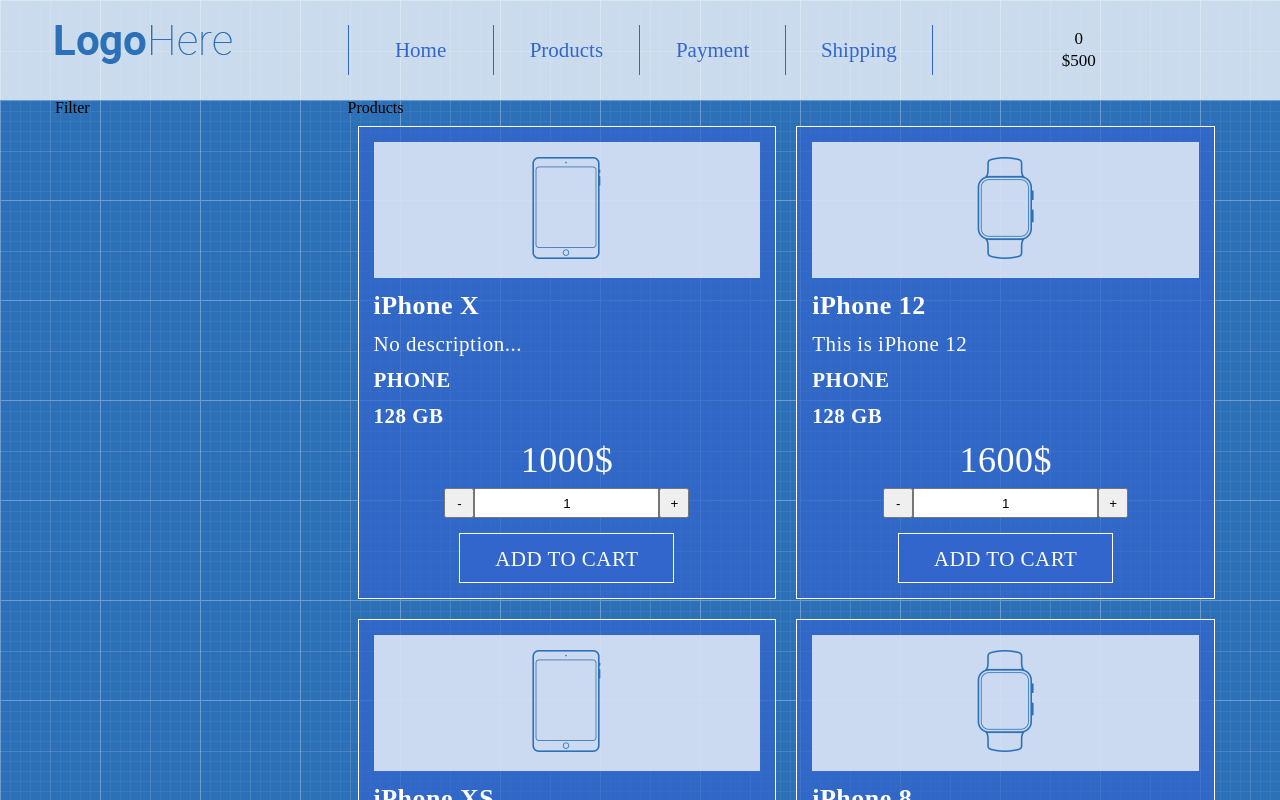
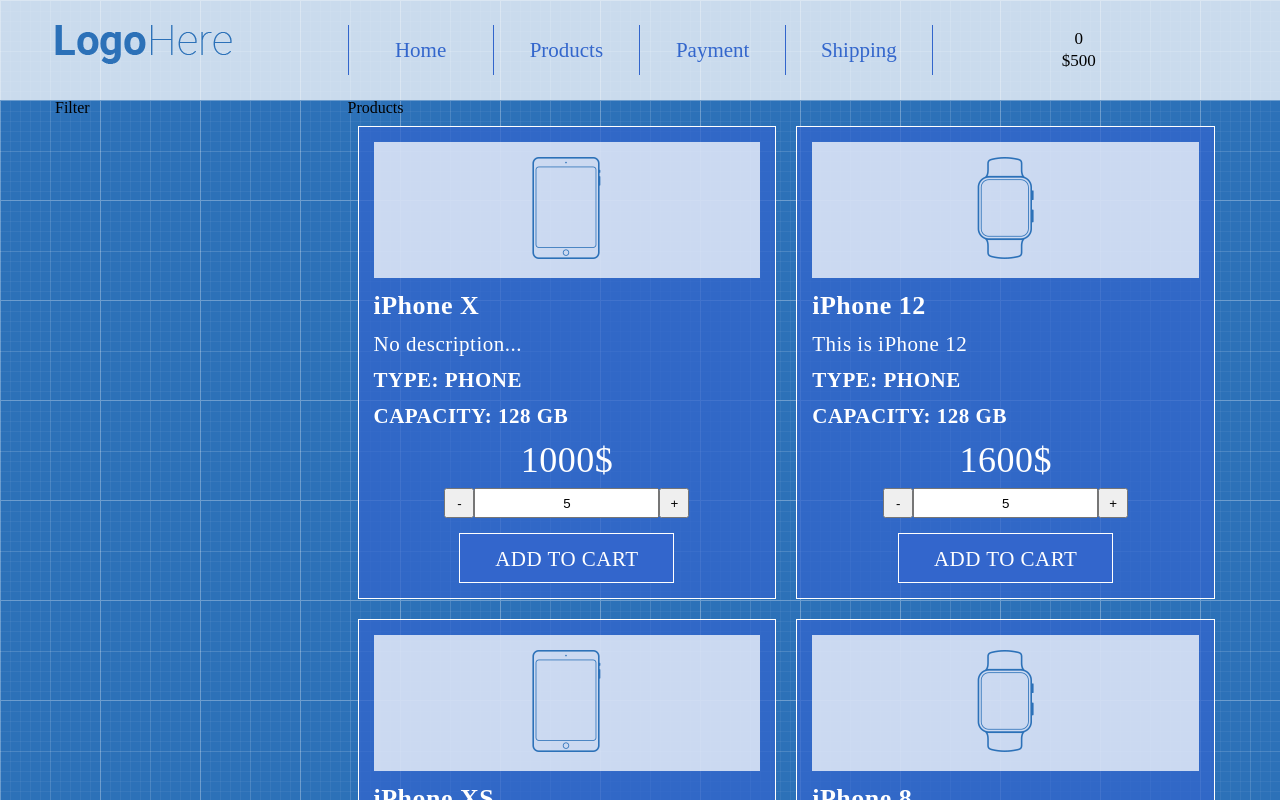
Before and after one commit to alex220496/react-shop, a React (Create React App) app: page / in a window 1280 px wide. Shown: the top 800 px of the page. Built offline with nearby package versions, Linux system fonts and the light colour scheme.

Commit message:
aded input plus and minus

```diff
--- a/src/App/Main/Products/ProductsListItem.js
+++ b/src/App/Main/Products/ProductsListItem.js
@@ -1,4 +1,4 @@
-import React from 'react'
+import React, { Component } from 'react'
 import PropTypes from 'prop-types'
 import "./productListItem.css"
 
@@ -12,18 +12,34 @@
 // console.log(name);
 // console.log(age);
 
+class ProductsListItem extends Component {
 
+    state = {
+        productCount:5,
+    }
 
+    onIncrementClick () {
+        this.setState((prevState) =>({
+            productCount:prevState.productCount + 1
+        }))
+    }
 
-const  ProductsListItem = ({
+    onDecrementClick () {
+        this.setState((prevState) =>({
+            productCount:prevState.productCount - 1
+        }))
+    }
+
+    render() {
+        const {
             name,
             description,
             type,
             capacity,
             price,
             image
+        } = this.props
 
-}) => {
         return (
             <div className="product-list-item">
                 <div className="product-img">
@@ -31,20 +47,22 @@
                 </div>
                 <div className="product-title">{name}</div>
                 <div className="product-description">{description}</div>
-            <div className="product-features">{type}</div>
-            <div className="product-features">{capacity} Gb</div>
+                <div className="product-features">Type: {type}</div>
+                <div className="product-features">Capacity: {capacity} Gb</div>
                 <div className="product-price">{price}$</div>
 
                  <div className="product-quantity">
-                 <button>-</button>
-                 <input type="text" value="1"/>
-                 <button>+</button>
+                     <button onClick={() => this.onDecrementClick()}>-</button>
+                     <input type="text" value={this.state.productCount} readOnly/>
+                     <button onClick={() => this.onIncrementClick()}>+</button>
                  </div>
 
                 <div className="btn-add-to-cart">add to cart</div>
             </div>
         )
     }
+}
+
 
 ProductsListItem.propTypes = {
     name:PropTypes.string.isRequired,
```
Lines whose indentation alone changed are shown as unchanged.
